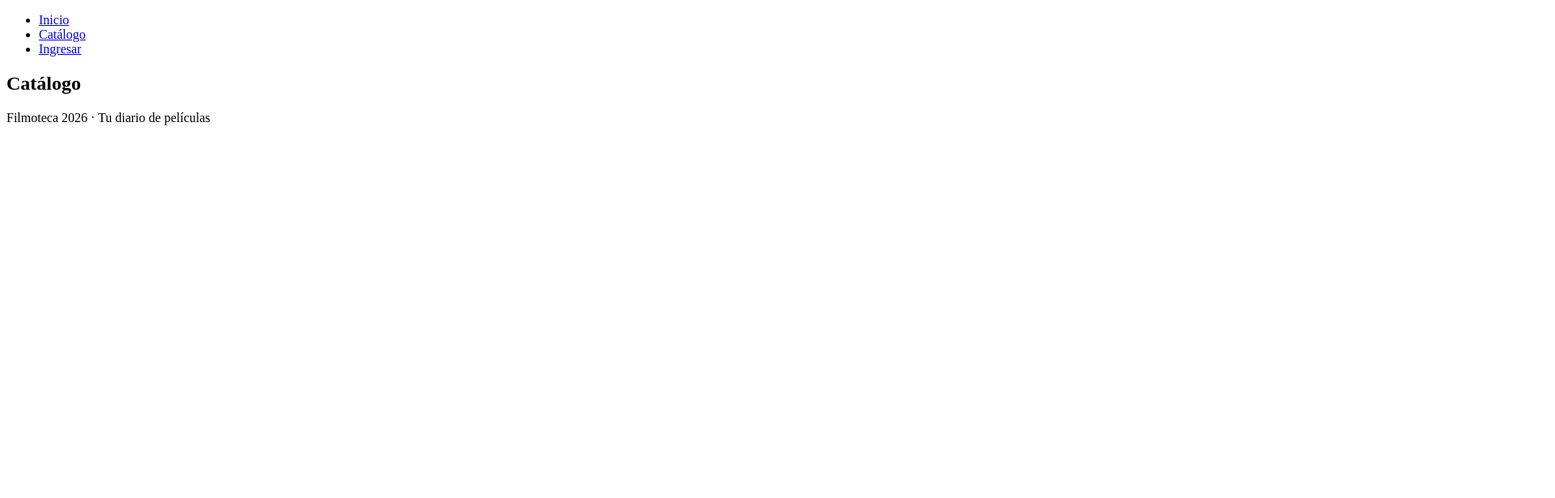
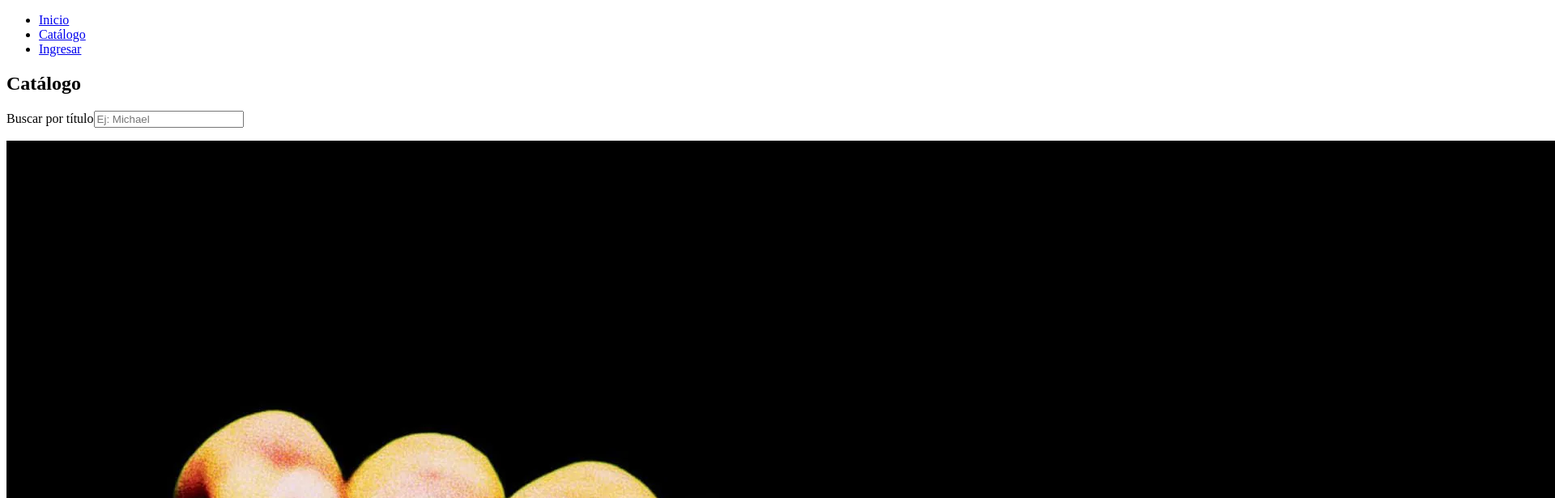
Before and after one commit to santiagomonti1/proyecto2026-Monti-Galindez-Maldonado, a React (Vite) app in the folder segunda-entrega/: page /catalogo in a window 1280 px wide. Shown: the part 140-756 px from the top of the page at 81% size, 1920 px wide, since content can reach past the window. Built offline with nearby package versions, Linux system fonts and the light colour scheme; data requests are answered from the project's data file.

Commit message:
feat(catalogo): cargar películas del mock y filtrar por título en tiempo real

```diff
--- a/segunda-entrega/src/pages/Catalogo.jsx
+++ b/segunda-entrega/src/pages/Catalogo.jsx
@@ -1,8 +1,74 @@
+import { useEffect, useState } from "react";
+import Input from "@components/Input";
+import TarjetaPelicula from "@components/TarjetaPelicula";
+import { obtenerPeliculas } from "@api/filmotecaApi";
+
 /**
- * Página Catalogo. Por ahora solo muestra el título; se completa en la Parte 5.
+ * Página del catálogo: trae las películas del mock al abrirse
+ * y las filtra por título mientras el usuario escribe.
  */
 const Catalogo = () => {
-    return <h2>Catálogo</h2>;
+    const [peliculas, setPeliculas] = useState([]);
+    const [busqueda, setBusqueda] = useState("");
+    const [error, setError] = useState("");
+
+    useEffect(() => {
+        /**
+         * Pide las películas al mock y las guarda en el estado.
+         */
+        const cargarPeliculas = async () => {
+            try {
+                const datos = await obtenerPeliculas();
+                setPeliculas(datos);
+            } catch (error) {
+                console.error("Error al cargar el catálogo:", error);
+                setError("No se pudo cargar el catálogo. Probá de nuevo en unos minutos.");
+            }
+        };
+
+        cargarPeliculas();
+    }, []);
+
+    const visibles = peliculas.filter(
+        (pelicula) => pelicula.titulo.toLowerCase().indexOf(busqueda.toLowerCase()) !== -1
+    );
+
+    return (
+        <section>
+            <h2>Catálogo</h2>
+
+            <div className="buscador">
+                <Input
+                    id="buscar-catalogo"
+                    label="Buscar por título"
+                    type="text"
+                    value={busqueda}
+                    onChange={(e) => setBusqueda(e.target.value)}
+                    placeholder="Ej: Michael"
+                    maxLength={50}
+                />
+            </div>
+
+            {error !== "" && <p className="mensaje-error" role="alert">{error}</p>}
+
+            <div className="grilla-tarjetas">
+                {visibles.map((pelicula) => (
+                    <TarjetaPelicula key={pelicula.id} pelicula={pelicula}>
+                        <p>Género: {pelicula.genero}</p>
+                        <p>Director: {pelicula.director}</p>
+                    </TarjetaPelicula>
+                ))}
+            </div>
+
+            {peliculas.length > 0 && visibles.length === 0 && (
+                <div className="sin-resultados">
+                    <p className="sin-resultados-icono">!</p>
+                    <p><strong>No encontramos resultados.</strong></p>
+                    <p>Probá con otro título.</p>
+                </div>
+            )}
+        </section>
+    );
 };
 
 export default Catalogo;
```
